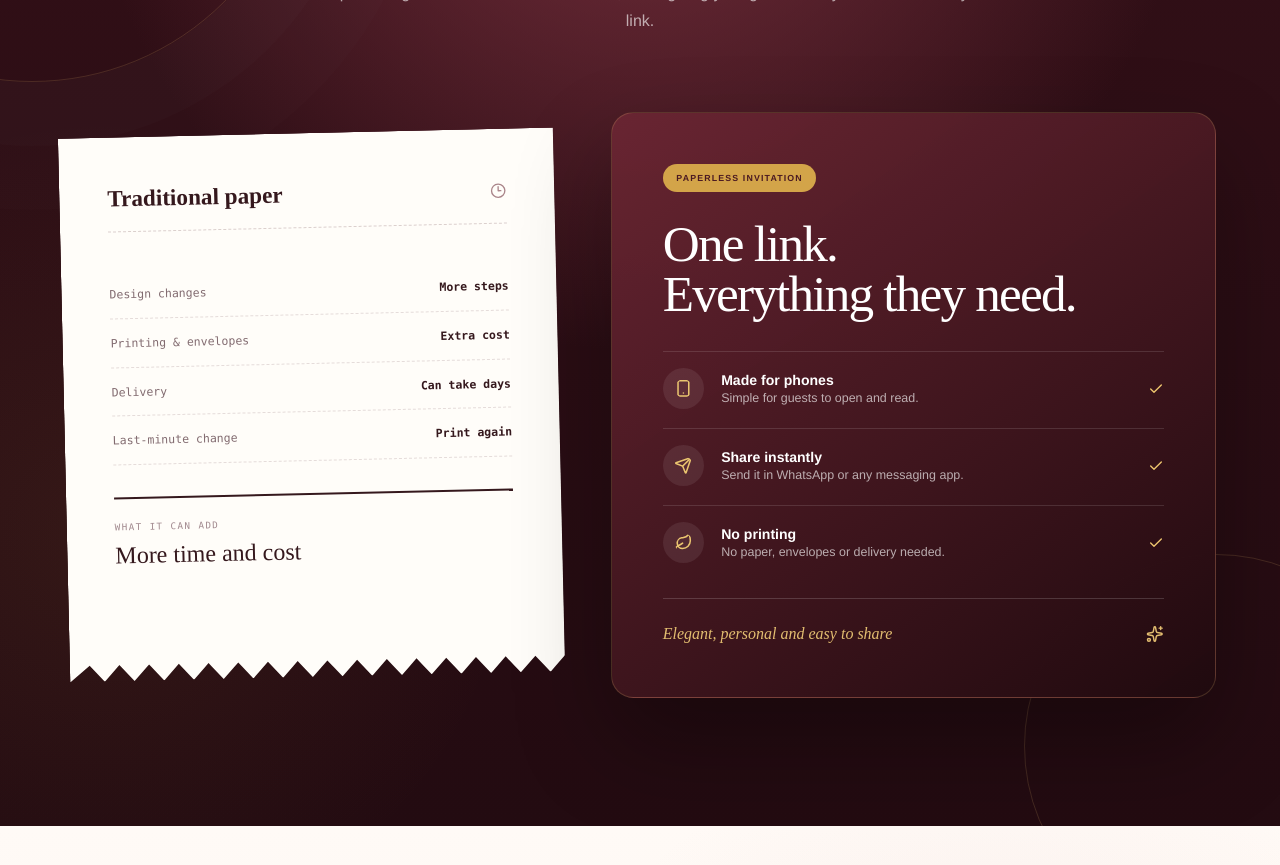
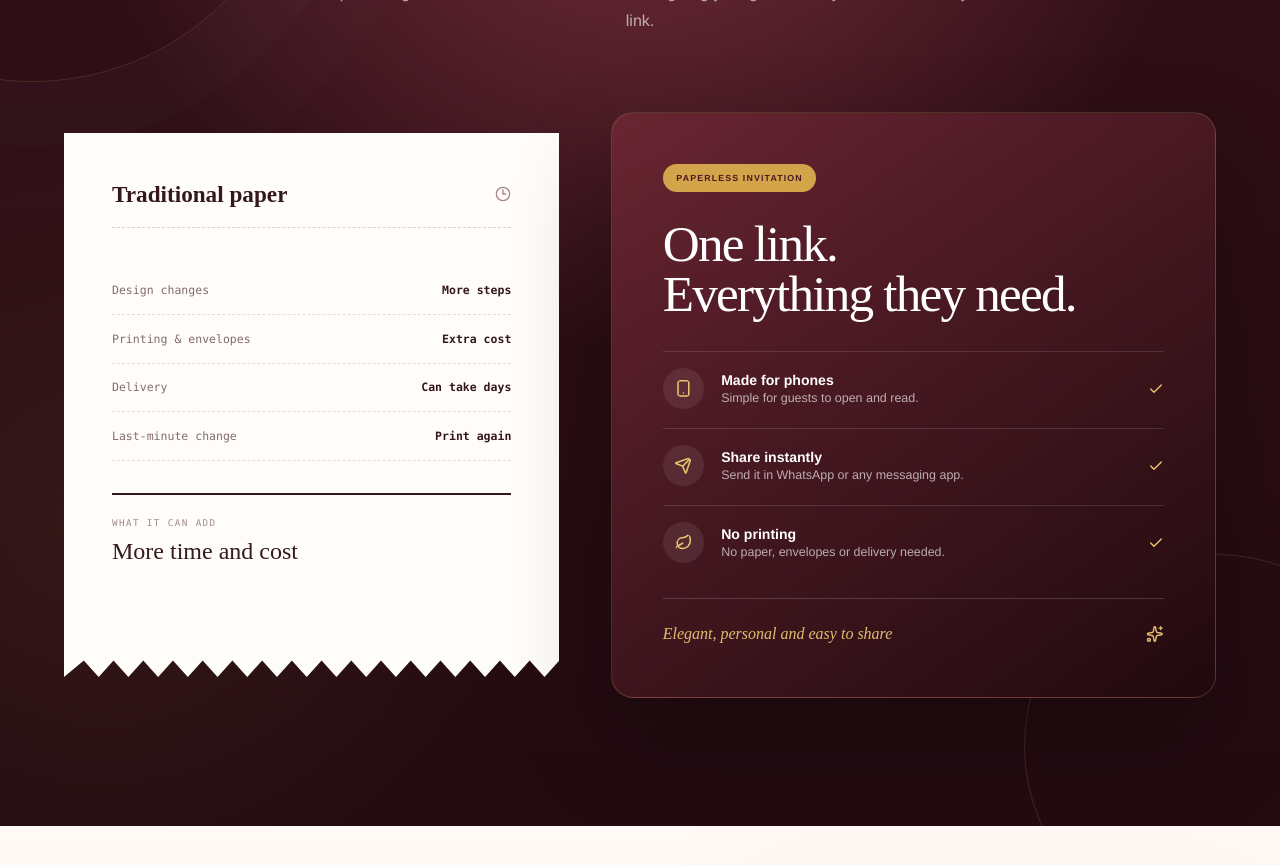
Before and after one commit to Ir-faan/Event-Invitation, a Next.js app: page / in a window 1280 px wide. Shown: the part 3200-4065 px from the top of the page. Built offline with nearby package versions, Linux system fonts and the light colour scheme; no server answers.

Commit message:
Straighten traditional paper comparison card

```diff
--- a/app/landing-comparison-paper-text-fix.css
+++ b/app/landing-comparison-paper-text-fix.css
@@ -1,5 +1,6 @@
 .landing-refresh .landing-comparison .paper-card {
   color: var(--ink);
+  transform: none;
 }
 
 .landing-refresh .landing-comparison .paper-card .paper-title span,
```
